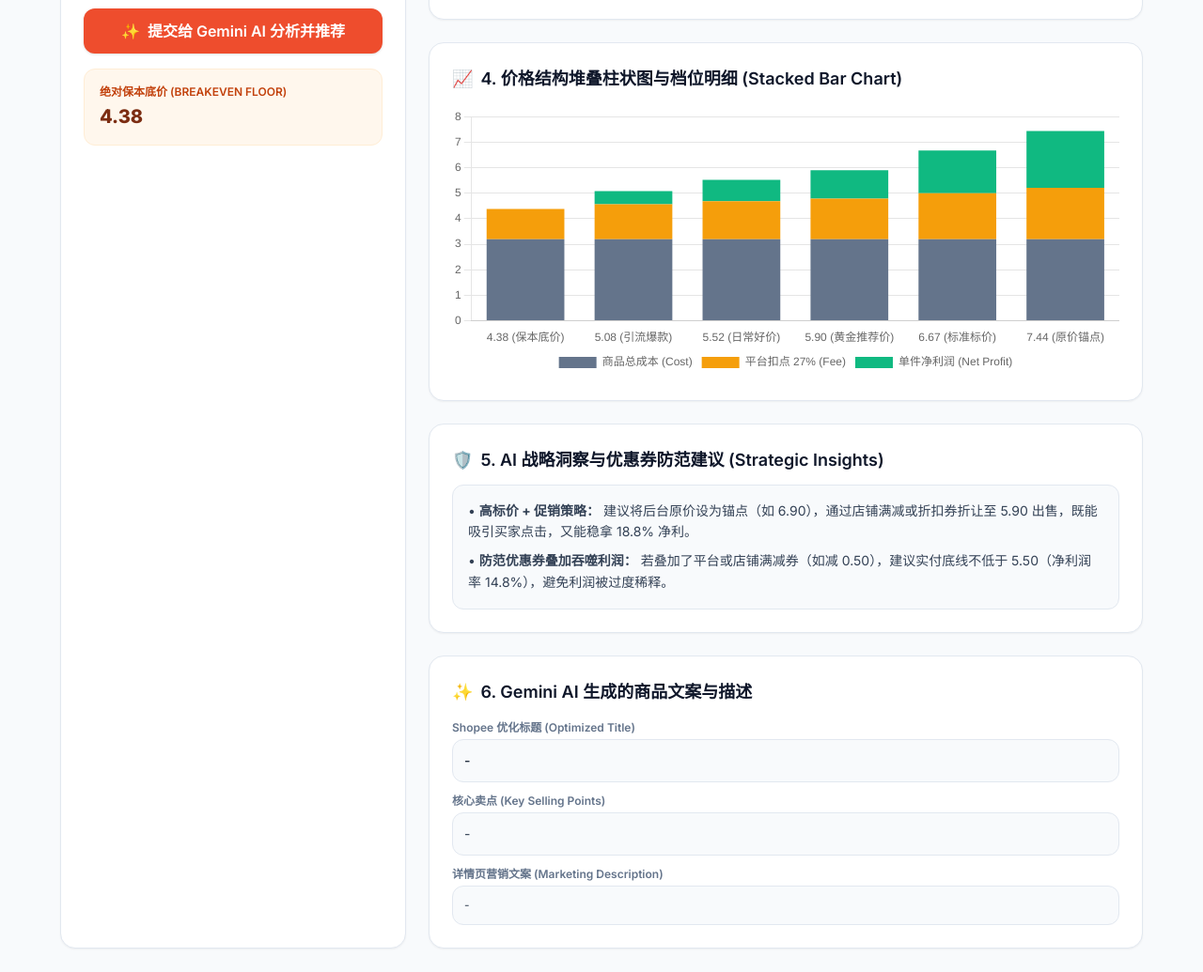
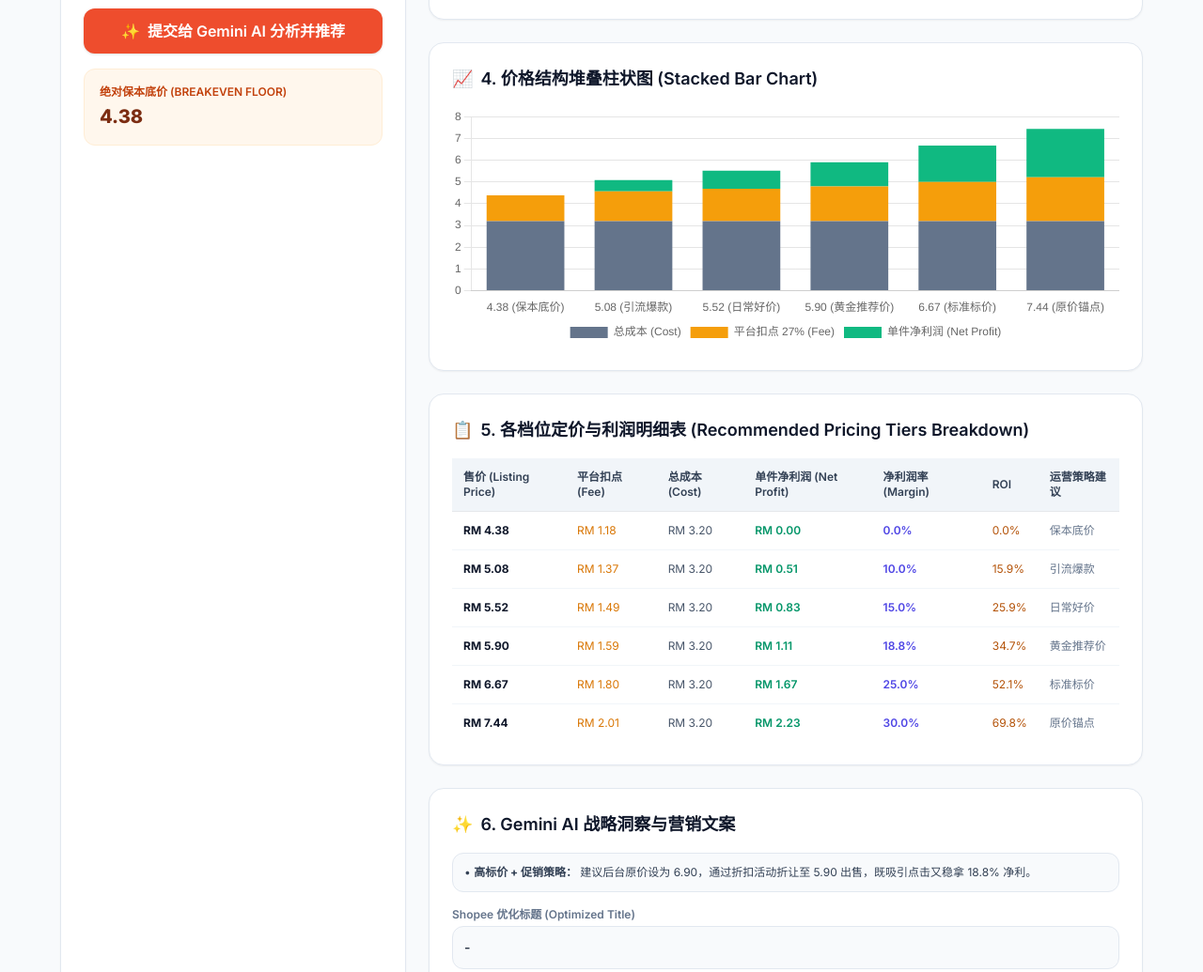
Before and after one commit to tukanggo/uchoice, a plain HTML site: page index.html in a window 1280 px wide. Shown: the part 581-1616 px from the top of the page at 94% size. Drawn offline with nearby package versions, Linux system fonts and the light colour scheme.

Commit message:
Update index.html

```diff
--- a/index.html
+++ b/index.html
@@ -3,7 +3,7 @@
 <head>
     <meta charset="UTF-8">
     <meta name="viewport" content="width=device-width, initial-scale=1.0">
-    <title>Interactive Price & Margin Explorer with AI Analysis & Chart</title>
+    <title>Interactive Price & Margin Explorer with Tiers Breakdown & Chart</title>
     <!-- Tailwind CSS -->
     <script src="https://cdn.tailwindcss.com"></script>
     <!-- Chart.js -->
@@ -22,7 +22,7 @@
                 <h1 class="text-2xl font-extrabold text-slate-900 flex items-center gap-2">
                     <span class="text-[#ee4d2d]">🔥</span> Interactive Price & Margin Explorer with Gemini AI
                 </h1>
-                <p class="text-slate-500 text-sm mt-1">输入商品参数一键提交，Gemini AI 智能反推目标净利润率、售价、营销文案，并提供堆叠图表与策略洞察</p>
+                <p class="text-slate-500 text-sm mt-1">输入商品参数一键提交，Gemini AI 智能反推目标净利润率、售价、营销文案，并提供堆叠图表与档位明细表</p>
             </div>
             <div class="flex gap-2">
                 <button onclick="setLanguage('zh')" id="btn-zh" class="px-3 py-1.5 text-xs font-semibold rounded-lg bg-[#ee4d2d] text-white transition">中文</button>
@@ -82,7 +82,7 @@
                 </div>
             </div>
 
-            <!-- 右侧：AI 原位响应、图表与微调控制 -->
+            <!-- 右侧：AI 原位响应、微调、图表与明细表 -->
             <div class="space-y-6 lg:col-span-2">
 
                 <!-- 2. AI 智能分析与理由 -->
@@ -136,32 +136,49 @@
                     </div>
                 </div>
 
-                <!-- 4. Stacked Bar Chart: Price Breakdown & Recommended Tiers -->
+                <!-- 4. Stacked Bar Chart: Price Breakdown -->
                 <div class="bg-white rounded-2xl shadow-sm border border-slate-200 p-6 space-y-4">
                     <h2 class="text-lg font-semibold text-slate-900 flex items-center gap-2">
-                        <span>📈</span> <span data-i18n="chart_title">4. 价格结构堆叠柱状图与档位明细 (Stacked Bar Chart)</span>
+                        <span>📈</span> <span data-i18n="chart_title">4. 价格结构堆叠柱状图 (Stacked Bar Chart)</span>
                     </h2>
-                    <div class="relative h-72 w-full">
+                    <div class="relative h-64 w-full">
                         <canvas id="marginChart"></canvas>
                     </div>
                 </div>
 
-                <!-- 5. AI Strategic Insights & Recommendations -->
-                <div class="bg-white rounded-2xl shadow-sm border border-slate-200 p-6 space-y-3">
+                <!-- 5. Recommended Pricing Tiers Breakdown (明细表) -->
+                <div class="bg-white rounded-2xl shadow-sm border border-slate-200 p-6 space-y-4">
                     <h2 class="text-lg font-semibold text-slate-900 flex items-center gap-2">
-                        <span>🛡️</span> <span data-i18n="insights_title">5. AI 战略洞察与优惠券防范建议 (Strategic Insights)</span>
+                        <span>📋</span> <span data-i18n="tiers_table_title">5. 各档位定价与利润明细表 (Recommended Pricing Tiers Breakdown)</span>
                     </h2>
-                    <div id="ai-insights-box" class="text-sm text-slate-700 leading-relaxed bg-slate-50 border border-slate-200 rounded-xl p-4 space-y-2">
-                        <div>• <b>高标价 + 促销策略：</b> 建议将后台原价设为锚点（如 6.90），通过店铺满减或折扣券折让至 5.90 出售，既能吸引买家点击，又能稳拿 18.8% 净利。</div>
-                        <div>• <b>防范优惠券叠加吞噬利润：</b> 若叠加了平台或店铺满减券（如减 0.50），建议实付底线不低于 5.50（净利润率 14.8%），避免利润被过度稀释。</div>
+                    <div class="overflow-x-auto">
+                        <table class="w-full text-left text-xs border-collapse">
+                            <thead>
+                                <tr class="bg-slate-100 text-slate-700 border-b">
+                                    <th class="p-3 font-semibold" data-i18n="th_price">售价 (Listing Price)</th>
+                                    <th class="p-3 font-semibold" data-i18n="th_fee">平台扣点 (Fee)</th>
+                                    <th class="p-3 font-semibold" data-i18n="th_cost">总成本 (Cost)</th>
+                                    <th class="p-3 font-semibold" data-i18n="th_profit">单件净利润 (Net Profit)</th>
+                                    <th class="p-3 font-semibold" data-i18n="th_margin">净利润率 (Margin)</th>
+                                    <th class="p-3 font-semibold" data-i18n="th_roi">ROI</th>
+                                    <th class="p-3 font-semibold" data-i18n="th_strategy">运营策略建议</th>
+                                </tr>
+                            </thead>
+                            <tbody id="tiers-table-body" class="divide-y divide-slate-100 text-slate-600">
+                                <!-- 动态注入 -->
+                            </tbody>
+                        </table>
                     </div>
                 </div>
 
-                <!-- 6. AI 生成的营销文案 -->
+                <!-- 6. AI 战略洞察与营销文案 -->
                 <div class="bg-white rounded-2xl shadow-sm border border-slate-200 p-6 space-y-4">
                     <h2 class="text-lg font-semibold text-slate-900 flex items-center gap-2">
-                        <span>✨</span> <span data-i18n="ai_content_title">6. Gemini AI 生成的商品文案与描述</span>
+                        <span>✨</span> <span data-i18n="ai_content_title">6. Gemini AI 战略洞察与营销文案</span>
                     </h2>
+                    <div id="ai-insights-box" class="text-xs bg-slate-50 border border-slate-200 rounded-xl p-3 text-slate-700 space-y-1 mb-3">
+                        <div>• <b>高标价 + 促销策略：</b> 建议后台原价设为 6.90，通过折扣活动折让至 5.90 出售，既吸引点击又稳拿 18.8% 净利。</div>
+                    </div>
                     <div class="space-y-3 text-sm">
                         <div>
                             <label class="block text-xs font-semibold text-slate-500 mb-1" data-i18n="lbl_gen_title">Shopee 优化标题 (Optimized Title)</label>
@@ -205,9 +222,16 @@
                 stat_profit: "单件净利润 (Net Profit)",
                 stat_margin: "当前净利润率",
                 stat_roi: "成本回报率 (ROI)",
-                chart_title: "4. 价格结构堆叠柱状图与档位明细 (Stacked Bar Chart)",
-                insights_title: "5. AI 战略洞察与优惠券防范建议 (Strategic Insights)",
-                ai_content_title: "6. Gemini AI 生成的商品文案与描述",
+                chart_title: "4. 价格结构堆叠柱状图 (Stacked Bar Chart)",
+                tiers_table_title: "5. 各档位定价与利润明细表 (Recommended Pricing Tiers Breakdown)",
+                th_price: "售价 (Listing Price)",
+                th_fee: "平台扣点 (Fee)",
+                th_cost: "总成本 (Cost)",
+                th_profit: "单件净利润 (Net Profit)",
+                th_margin: "净利润率 (Margin)",
+                th_roi: "ROI",
+                th_strategy: "运营策略建议",
+                ai_content_title: "6. Gemini AI 战略洞察与营销文案",
                 lbl_gen_title: "Shopee 优化标题 (Optimized Title)",
                 lbl_gen_points: "核心卖点 (Key Selling Points)",
                 lbl_gen_desc: "详情页营销文案 (Marketing Description)"
@@ -228,8 +252,15 @@
                 stat_margin: "Net Margin %",
                 stat_roi: "ROI on Cost",
                 chart_title: "4. Price Structure Stacked Bar Chart",
-                insights_title: "5. AI Strategic Insights & Recommendations",
-                ai_content_title: "6. Gemini AI Copywriting & Description",
+                tiers_table_title: "5. Recommended Pricing Tiers Breakdown",
+                th_price: "Listing Price",
+                th_fee: "Fee Amount",
+                th_cost: "Total Cost",
+                th_profit: "Net Profit",
+                th_margin: "Net Margin",
+                th_roi: "ROI",
+                th_strategy: "Strategy Recommendation",
+                ai_content_title: "6. Gemini AI Strategic Insights & Copywriting",
                 lbl_gen_title: "Shopee Optimized Title",
                 lbl_gen_points: "Key Selling Points",
                 lbl_gen_desc: "Marketing Description"
@@ -247,7 +278,7 @@
                     el.innerText = i18n[lang][key];
                 }
             });
-            updateChart();
+            updateAll();
         }
 
         async function submitToGeminiAI() {
@@ -318,23 +349,23 @@ Output MUST be strictly in valid JSON format with keys: "suggested_margin_pct" (
                 suggestedMargin = 18.8;
                 suggestedPrice = round((currentTotalCost / (1 - currentFeeRate - 0.188)), 2);
                 if (currentLang === 'zh') {
-                    reasoning = `💡 <b>Gemini AI 财务深度分析：</b> 商品「<b>${productName}</b>」的总成本为 <b>${currentTotalCost.toFixed(2)}</b>（拿货 ${cost} + 其他 ${otherCost}）。由于平台扣点高达 <b>${feeRateVal}%</b>，若按简单加价将导致亏损，绝对保本底价为 <b>${breakeven.toFixed(2)}</b>。<br>🎯 <b>AI 策略推荐：</b> 推荐设定 <b>18.8%</b> 的健康净利润率，建议零售价定在 <b>${suggestedPrice.toFixed(2)}</b>（对应单件净利润 1.11，ROI 34.6%）。建议采用“高标价 + 优惠券”策略提升买家转化率。`;
+                    reasoning = `💡 <b>Gemini AI 财务深度分析：</b> 商品「<b>${productName}</b>」的总成本为 <b>${currentTotalCost.toFixed(2)}</b>（拿货 ${cost} + 其他 ${otherCost}）。由于平台扣点高达 <b>${feeRateVal}%</b>，绝对保本底价为 <b>${breakeven.toFixed(2)}</b>。<br>🎯 <b>AI 策略推荐：</b> 推荐设定 <b>18.8%</b> 的健康净利润率，建议零售价定在 <b>${suggestedPrice.toFixed(2)}</b>（对应单件净利润 1.11，ROI 34.6%）。`;
                     title = `🔥 [Ready Stock] ${productName} - High Quality Gadget | Fast Shipping Malaysia`;
                     points = [
                         "⚡ 高效实用：精选高品质材质，专为日常生活设计。",
                         "🛡️ 品质保障：严格质检，经久耐用。",
                         "🇲🇾 本地现货：马来西亚仓库闪电发货，售后无忧！"
                     ];
-                    description = `📦 【产品详情】\n欢迎光临！这款 ${productName} 是您提升生活品质的必备好物。现货供应，下单后 24 小时内极速发出！\n\n✨ 为什么选择我们？\n1. 100% 全新优质正品。\n2. 性价比极高，限时优惠中。\n\n🛒 限量秒杀，点击下方链接立即抢购！`;
+                    description = `📦 【产品详情】\n欢迎光临！这款 ${productName} 是您提升生活品质的必备好物。现货供应，下单后 24 小时内极速发出！`;
                 } else {
-                    reasoning = `💡 <b>Gemini AI Financial Analysis:</b> Product "<b>${productName}</b>" has a total cost of <b>${currentTotalCost.toFixed(2)}</b>. With a platform fee rate of <b>${feeRateVal}%</b>, your breakeven floor is <b>${breakeven.toFixed(2)}</b>.<br>🎯 <b>Strategy:</b> Targeting an <b>18.8%</b> net margin suggests an ideal selling price of <b>${suggestedPrice.toFixed(2)}</b>, securing healthy net profits after platform deductions.`;
+                    reasoning = `💡 <b>Gemini AI Financial Analysis:</b> Product "<b>${productName}</b>" has a total cost of <b>${currentTotalCost.toFixed(2)}</b>. With a platform fee rate of <b>${feeRateVal}%</b>, your breakeven floor is <b>${breakeven.toFixed(2)}</b>.<br>🎯 <b>Strategy:</b> Targeting an <b>18.8%</b> net margin suggests an ideal selling price of <b>${suggestedPrice.toFixed(2)}</b>.`;
                     title = `🔥 [Ready Stock] ${productName} - Premium Quality | Fast Shipping`;
                     points = [
                         "⚡ High Performance: Built with top-grade materials.",
                         "🛡️ Quality Assured: Rigorously tested for durability.",
                         "🇲🇾 Local Ready Stock: Fast shipping from Malaysia warehouse."
                     ];
-                    description = `📦 [Product Description]\nWelcome! The ${productName} is designed to elevate your daily routine. In stock and ready to ship within 24 hours!\n\n🛒 Grab yours now!`;
+                    description = `📦 [Product Description]\nWelcome! The ${productName} is designed to elevate your daily routine.`;
                 }
             }
 
@@ -347,8 +378,7 @@ Output MUST be strictly in valid JSON format with keys: "suggested_margin_pct" (
             document.getElementById('gen-points').innerHTML = points.map(p => `<div>• ${p}</div>`).join('');
             document.getElementById('gen-desc').innerText = description;
 
-            recalculateMetrics();
-            updateChart();
+            updateAll();
 
             btn.innerText = currentLang === 'zh' ? "提交给 Gemini AI 分析并推荐" : "Submit to Gemini AI";
             btn.disabled = false;
@@ -364,14 +394,14 @@ Output MUST be strictly in valid JSON format with keys: "suggested_margin_pct" (
                 : currentTotalCost;
 
             document.getElementById('input-custom-price').value = calculatedPrice.toFixed(2);
-            recalculateMetrics();
+            updateAll();
         }
 
         function onCustomPriceChange() {
-            recalculateMetrics();
+            updateAll();
         }
 
-        function recalculateMetrics() {
+        function updateAll() {
             const cost = parseFloat(document.getElementById('input-cost').value) || 0;
             const otherCost = parseFloat(document.getElementById('input-other').value) || 0;
             currentTotalCost = cost + otherCost;
@@ -390,6 +420,9 @@ Output MUST be strictly in valid JSON format with keys: "suggested_margin_pct" (
 
             document.getElementById('input-target-margin').value = netMargin.toFixed(1);
             document.getElementById('target-margin-val').innerText = netMargin.toFixed(1) + '%';
+
+            updateChart();
+            updateTiersTable();
         }
 
         function updateChart() {
@@ -399,53 +432,21 @@ Output MUST be strictly in valid JSON format with keys: "suggested_margin_pct" (
             }
 
             const feePctDisplay = (currentFeeRate * 100).toFixed(0);
+            const tiers = getTiersData();
 
-            // 标准心理档位计算
-            const multipliers = [
-                { label: currentLang === 'zh' ? '保本底价' : 'Breakeven', margin: 0.0 },
-                { label: currentLang === 'zh' ? '引流爆款' : 'Traffic', margin: 0.10 },
-                { label: currentLang === 'zh' ? '日常好价' : 'Everyday', margin: 0.15 },
-                { label: currentLang === 'zh' ? '黄金推荐价' : 'Sweet Spot', margin: 0.188 },
-                { label: currentLang === 'zh' ? '标准标价' : 'Standard', margin: 0.25 },
-                { label: currentLang === 'zh' ? '原价锚点' : 'Anchor', margin: 0.30 }
-            ];
-
-            const labels = [];
-            const costData = [];
-            const feeData = [];
-            const profitData = [];
-
-            multipliers.forEach(m => {
-                const p = (1 - currentFeeRate - m.margin) > 0 ? currentTotalCost / (1 - currentFeeRate - m.margin) : currentTotalCost;
-                const feeAmt = p * currentFeeRate;
-                const profitAmt = Math.max(0, p - feeAmt - currentTotalCost);
-
-                labels.push(`${p.toFixed(2)} (${m.label})`);
-                costData.push(currentTotalCost.toFixed(2));
-                feeData.push(feeAmt.toFixed(2));
-                profitData.push(profitAmt.toFixed(2));
-            });
+            const labels = tiers.map(t => `${t.price.toFixed(2)} (${t.label})`);
+            const costData = tiers.map(t => t.cost.toFixed(2));
+            const feeData = tiers.map(t => t.fee.toFixed(2));
+            const profitData = tiers.map(t => t.profit.toFixed(2));
 
             marginChart = new Chart(ctx, {
                 type: 'bar',
                 data: {
                     labels: labels,
                     datasets: [
-                        {
-                            label: currentLang === 'zh' ? '商品总成本 (Cost)' : 'Total Cost',
-                            data: costData,
-                            backgroundColor: '#64748b'
-                        },
-                        {
-                            label: currentLang === 'zh' ? `平台扣点 ${feePctDisplay}% (Fee)` : `Platform Fee ${feePctDisplay}%`,
-                            data: feeData,
-                            backgroundColor: '#f59e0b'
-                        },
-                        {
-                            label: currentLang === 'zh' ? '单件净利润 (Net Profit)' : 'Net Profit',
-                            data: profitData,
-                            backgroundColor: '#10b981'
-                        }
+                        { label: currentLang === 'zh' ? '总成本 (Cost)' : 'Cost', data: costData, backgroundColor: '#64748b' },
+                        { label: currentLang === 'zh' ? `平台扣点 ${feePctDisplay}% (Fee)` : `Fee`, data: feeData, backgroundColor: '#f59e0b' },
+                        { label: currentLang === 'zh' ? '单件净利润 (Net Profit)' : 'Net Profit', data: profitData, backgroundColor: '#10b981' }
                     ]
                 },
                 options: {
@@ -455,10 +456,47 @@ Output MUST be strictly in valid JSON format with keys: "suggested_margin_pct" (
                         x: { stacked: true, grid: { display: false } },
                         y: { stacked: true, beginAtZero: true }
                     },
-                    plugins: {
-                        legend: { position: 'bottom' }
-                    }
+                    plugins: { legend: { position: 'bottom' } }
                 }
+            });
+        }
+
+        function getTiersData() {
+            const breakeven = currentTotalCost / (1 - currentFeeRate);
+            return [
+                { label: currentLang === 'zh' ? '保本底价' : 'Breakeven', margin: 0.0, price: breakeven },
+                { label: currentLang === 'zh' ? '引流爆款' : 'Traffic', margin: 0.10, price: currentTotalCost / (1 - currentFeeRate - 0.10) },
+                { label: currentLang === 'zh' ? '日常好价' : 'Everyday', margin: 0.15, price: currentTotalCost / (1 - currentFeeRate - 0.15) },
+                { label: currentLang === 'zh' ? '黄金推荐价' : 'Sweet Spot', margin: 0.188, price: currentTotalCost / (1 - currentFeeRate - 0.188) },
+                { label: currentLang === 'zh' ? '标准标价' : 'Standard', margin: 0.25, price: currentTotalCost / (1 - currentFeeRate - 0.25) },
+                { label: currentLang === 'zh' ? '原价锚点' : 'Anchor', margin: 0.30, price: currentTotalCost / (1 - currentFeeRate - 0.30) }
+            ].map(t => {
+                const fee = t.price * currentFeeRate;
+                const profit = t.price - fee - currentTotalCost;
+                const marginPct = (profit / t.price) * 100;
+                const roiPct = (profit / currentTotalCost) * 100;
+                return { ...t, fee, profit, marginPct, roiPct, cost: currentTotalCost };
+            });
+        }
+
+        function updateTiersTable() {
+            const tbody = document.getElementById('tiers-table-body');
+            tbody.innerHTML = "";
+            const tiers = getTiersData();
+
+            tiers.forEach(t => {
+                const tr = document.createElement('tr');
+                tr.className = "hover:bg-slate-50 transition";
+                tr.innerHTML = `
+                    <td class="p-3 font-bold text-slate-900">RM ${t.price.toFixed(2)}</td>
+                    <td class="p-3 text-amber-600">RM ${t.fee.toFixed(2)}</td>
+                    <td class="p-3 text-slate-600">RM ${t.cost.toFixed(2)}</td>
+                    <td class="p-3 font-semibold text-emerald-600">RM ${t.profit.toFixed(2)}</td>
+                    <td class="p-3 font-semibold text-indigo-600">${t.marginPct.toFixed(1)}%</td>
+                    <td class="p-3 text-amber-700">${t.roiPct.toFixed(1)}%</td>
+                    <td class="p-3 text-slate-500">${t.label}</td>
+                `;
+                tbody.appendChild(tr);
             });
         }
 
@@ -467,8 +505,7 @@ Output MUST be strictly in valid JSON format with keys: "suggested_margin_pct" (
         }
 
         window.onload = function() {
-            recalculateMetrics();
-            updateChart();
+            updateAll();
         };
     </script>
 </body>
```
